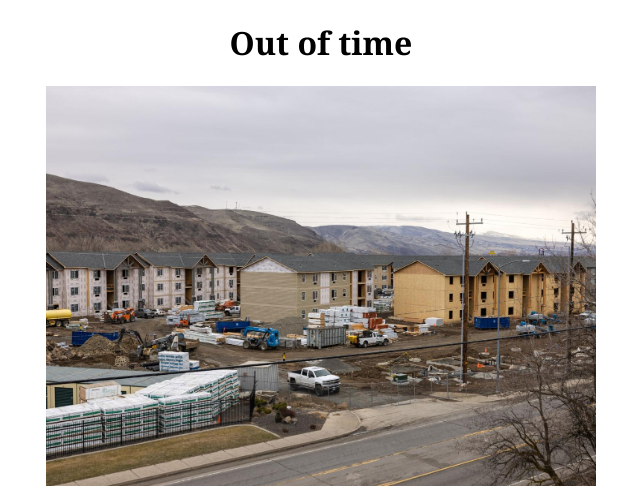
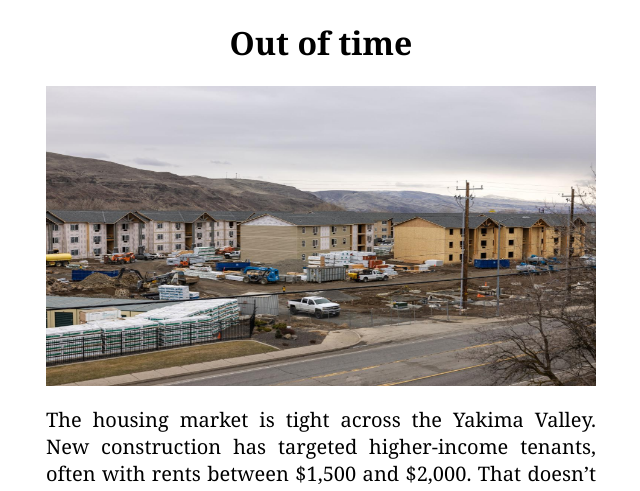
Before and after one commit to margauxwrites/margauxwrites.github.io, a plain HTML site: page index.html in a window 1280 px wide. Shown: the top 491 px of the page, without its empty margins (319-959 px from the left). Drawn offline with nearby package versions, Linux system fonts and the light colour scheme.

Commit message:
Update index.html

```diff
--- a/index.html
+++ b/index.html
@@ -60,7 +60,7 @@
         <h1>Out of time</h1>
     </div>
     <div id="image">
-    <img src="HousingYak.jpg" alt="Powerhouse Flats, a new apartment complex under construction along Powerhouse Road near Fred Meyer, is pictured on Wednesday, March 8, 2023, in Yakima, Wash." width="550" height="400">
+    <img src="HousingYak.jpg" alt="Powerhouse Flats, a new apartment complex under construction along Powerhouse Road near Fred Meyer, is pictured on Wednesday, March 8, 2023, in Yakima, Wash." width="550" height="300">
    </div>
     <div id="introtext">
         <h2 style="text-align:center; font-weight: normal; font-family:georgia; font-size: 20px; text-align: justify">The housing market is tight across the Yakima Valley. New construction has targeted higher-income tenants, often with rents between $1,500 and $2,000. That doesn’t help the housing market for low-income residents in a county where an estimated <a href="https://www.census.gov/quickfacts/fact/table/yakimacountywashington/INC110221">14.7% live in poverty</a> .
```
